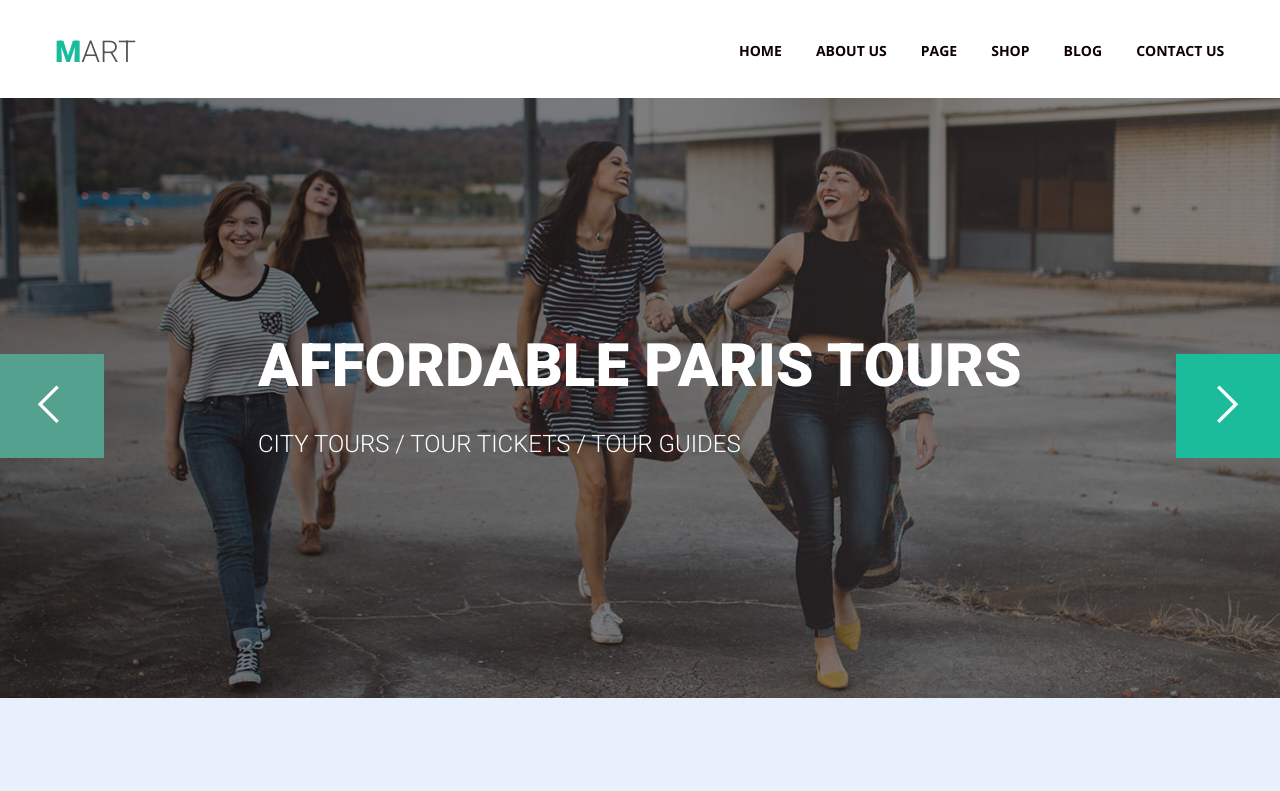
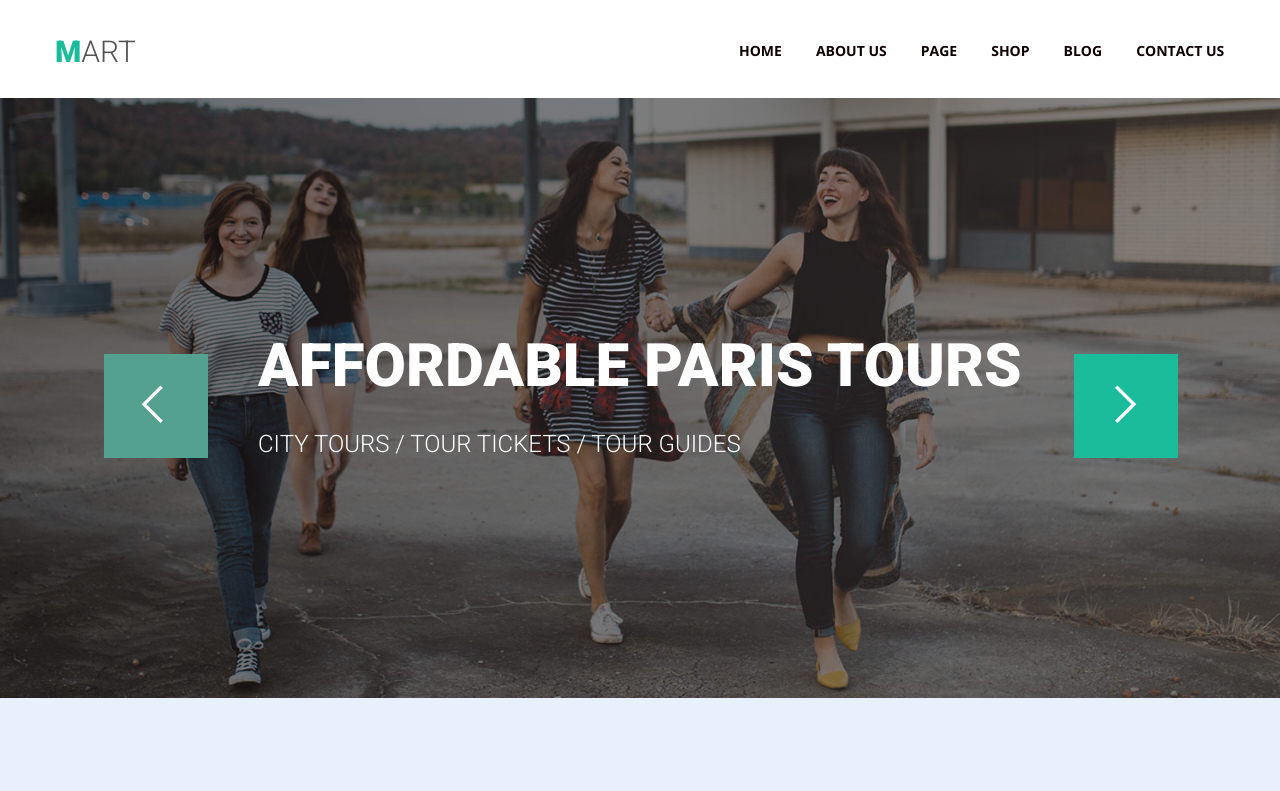
Before and after one commit to ivanolivas93/goit-fe-course, a plain HTML site: page html-css/module-05/index.html in a window 1280 px wide. Shown: the top 791 px of the page. Drawn offline with nearby package versions, Linux system fonts and the light colour scheme.

Commit message:
slider position fixed

```diff
--- a/html-css/module-05/css/styles.css
+++ b/html-css/module-05/css/styles.css
@@ -134,7 +134,7 @@ img {
   height: 104px;
   position: absolute;
   top: 256px;
-  left: 0px;
+  left: 104px;
   background-color: #54a18f;
   font-family: "Pe-icon-7-stroke", sans-serif;
   font-weight: 400;
@@ -148,7 +148,7 @@ img {
   height: 104px;
   position: absolute;
   top: 256px;
-  right: 0px;
+  right: 102px;
   background-color: #1abc9c;
   font-family: "Pe-icon-7-stroke", sans-serif;
   font-weight: 400;
```
